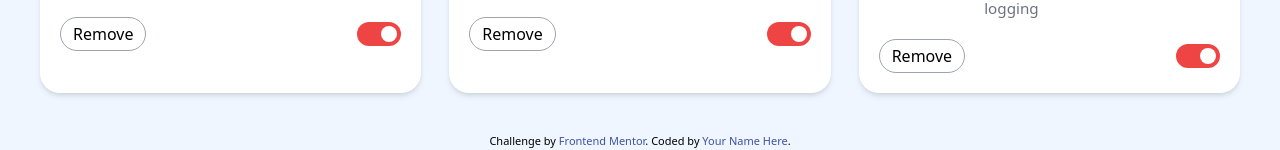
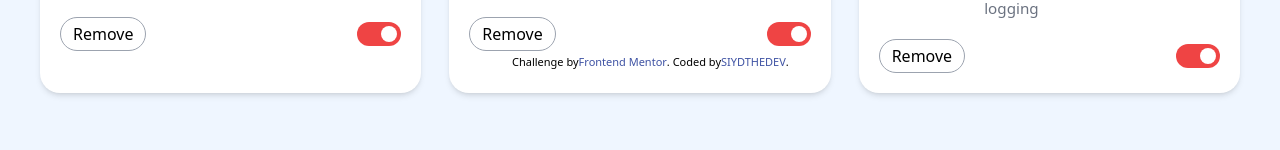
Before and after one commit to SIYD-TECH/browser-extension-proj, a plain HTML site: page index.html in a window 1280 px wide. Shown: the part 970-1120 px from the top of the page. Drawn offline with nearby package versions, Linux system fonts and the light colour scheme.

Commit message:
edit to footer

```diff
--- a/index.html
+++ b/index.html
@@ -325,13 +325,12 @@
 
   <!-- If you plan to use the JSON file to populate the data dynamically, you can delete the content below -->
 
-  <div class="attribution">
+  <div class="attribution absolute bottom-[-30%] left-[40%] flex justify-center">
     Challenge by <a href="https://www.frontendmentor.io?ref=challenge">Frontend Mentor</a>.
-    Coded by <a href="#">Your Name Here</a>.
+    Coded by <a href="https://www.linkedin.com/public-profile/settings?trk=d_flagship3_profile_self_view_public_profile">SIYDTHEDEV</a>.
   </div>
 
   <script src="./index.js">
-
   </script>
 </body>
 </html>
--- a/index.js
+++ b/index.js
@@ -4,6 +4,9 @@ const navBar = document.querySelectorAll(".nav");
 const blocks = document.querySelectorAll(".blocks");
 const container = document.querySelectorAll(".contain");
 let blocksCount = document.querySelector('.extensions-count');
+
+
+let browserHtml = "";
 
 let currentFilter = "all";
 
@@ -83,3 +86,41 @@ function countBlocks(){
   blocksCount.innerText = `${numberOfBlocks} extensions`;
   // console.log(blocksCount)
 };
+
+
+
+// fetch('data.json')
+//   .then(res => res.json())
+//   .then(blocks => {
+//     blocks.forEach(block =>{
+//       // console.log(block.name)
+//       browserHtml += `
+//          <div class="flex flex-col bg-white p-5 rounded-[20px] shadow-md blocks active dark:bg-gray-800">
+//           <div class="flex gap-5">
+//             <div class="w-1/2">
+//             <img src="${block.logo}">
+//             </div>
+//             <div>
+//               <h1 class="text-[1.3rem] font-bold dark:text-white">${block.name}</h1>
+//               <p class="text-gray-500 text-[0.95rem] dark:text-white">${block.description}</p>
+//             </div>
+//           </div>
+//           <div class=" flex mt-5 items-center justify-between">
+//             <button class="border border-gray-400 py-1 px-3 rounded-full dark:text-white">Remove</button>
+//             <label class="relative inline-flex items-center cursor-pointer contain">
+//                 <!-- <input type="checkbox" class="sr-only-peer"> -->
+//                 <div class="w-11 h-6 bg-red-500 bg-gray-300 rounded-full transition-colors toggbg">
+//                 </div>
+//                 <div class="w-4 h-4 rounded-full bg-white absolute top-1 right-1 transition-transform toggBtn">
+//                 </div>
+//             </label>
+//           </div>
+//       </div>
+//       `
+//      console.log(browserHtml);
+//     })
+//     document.getElementById('display').innerHTML =  browserHtml;
+//   })
+//   .catch(error => {
+//     console.log(`Error ${error}`)
+//   });
```
